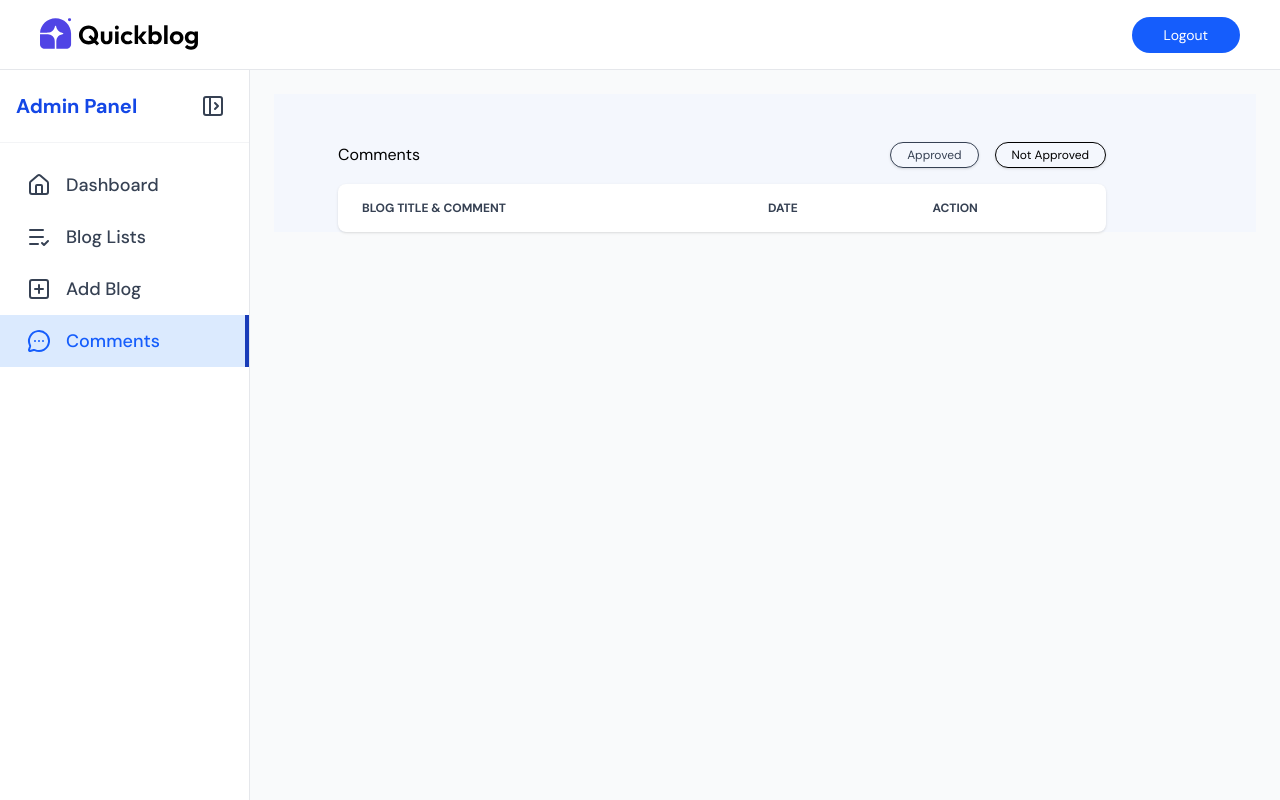
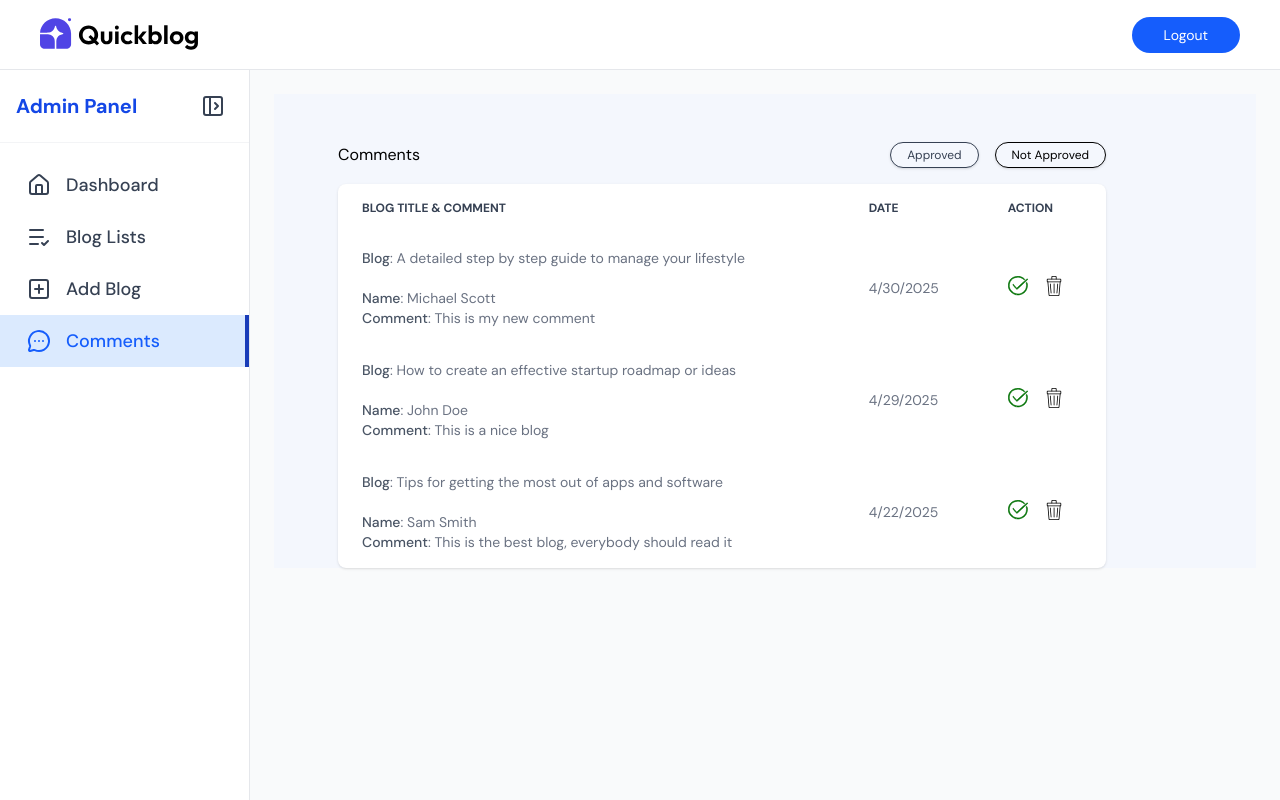
Before and after one commit to krishkumar4400/11-Blog-App, a React (Vite) app in the folder Frontend/: page /admin/comments in a window 1280 px wide. Built offline with nearby package versions, Linux system fonts and the light colour scheme.

Commit message:
coments page complete

```diff
--- a/Frontend/src/components/Admin/CommentTableItem.jsx
+++ b/Frontend/src/components/Admin/CommentTableItem.jsx
@@ -1,13 +1,31 @@
 import React from 'react'
+import { assets } from '../../assets/assets.js';
 
 const CommentTableItem = ({comment, fetchComments}) => {
-    const {blog, createdAt, _id} = comment
+    const { blog, createdAt, _id } = comment;
     const blogDate = new Date(createdAt);
   return (
-    <tr>
-        <td></td>
+    <tr className="order-y border-gray-300">
+      <td className="px-6 py-4">
+        <b className="font-medium text-gray-600">Blog</b>: {blog.title}
+        <br />
+        <br />
+        <b className="font-medium text-gray-600">Name</b>: {comment.name}
+        <br />
+        <b className="font-medium text-gray-600">Comment</b>: {comment.content}
+      </td>
+      <td className='max-sm:hidden px-6 py-4'>{blogDate.toLocaleDateString()}</td>
+
+      <td className='px-6 py-4 '>
+        <div className='inline-flex items-center gap-4'>
+            {
+                !comment.isApproved ? <img src={assets.tick_icon} className='w-5 hover:scale-110 transition-all cursor-pointer' alt="tick_icon" /> : <p className='text-xs border border-green-600 bg-green-200 text-green-700 rounded-full px-3 py-1'>Approved</p>
+            }
+            <img src={assets.bin_icon} className='w-5 hover:scale-110 transition-all cursor-pointer' alt="bin_icon" />
+        </div>
+      </td>
     </tr>
-  )
+  );
 }
 
 export default CommentTableItem
--- a/Frontend/src/pages/Admin/Comments.jsx
+++ b/Frontend/src/pages/Admin/Comments.jsx
@@ -1,5 +1,6 @@
 import React, { useEffect, useState } from 'react'
 import { comments_data } from '../../assets/assets';
+import CommentTableItem from '../../components/Admin/CommentTableItem';
 
 const Comments = () => {
   const [comments, setComments] = useState([]);
@@ -47,9 +48,10 @@
           </tr>
         </thead>
         <tbody>
-          <tr>
-            <td></td>
-          </tr>
+          {comments.filter((comment) => {
+            if(filter === "Approved") return comment.isApproved === true
+            return comment.isApproved === false
+          }).map((comment, index) => <CommentTableItem key={comment._id} comment={comment} index={index+1} fetchComments={fetchCommentsData} />)}
         </tbody>
       </table>
       </div>
```
